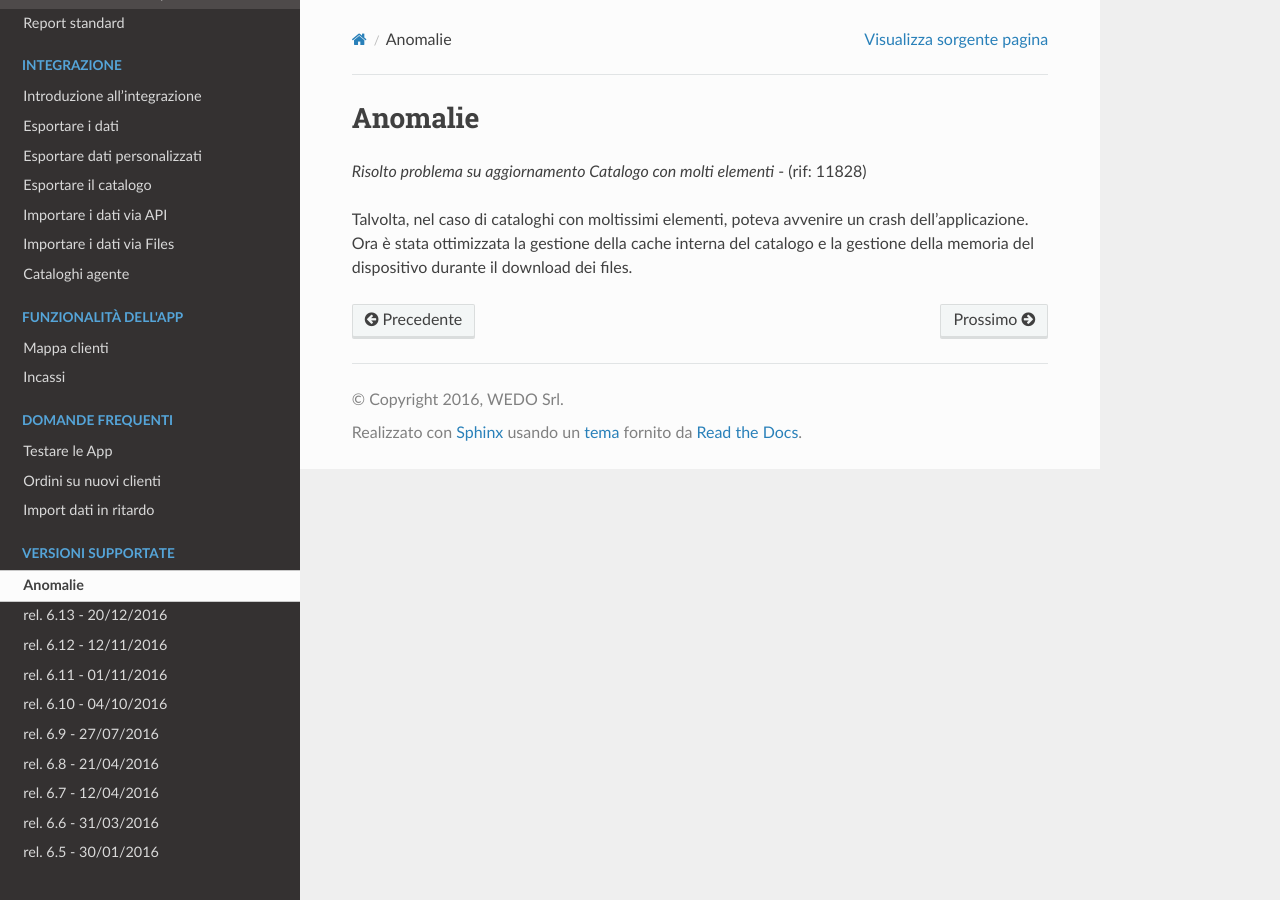
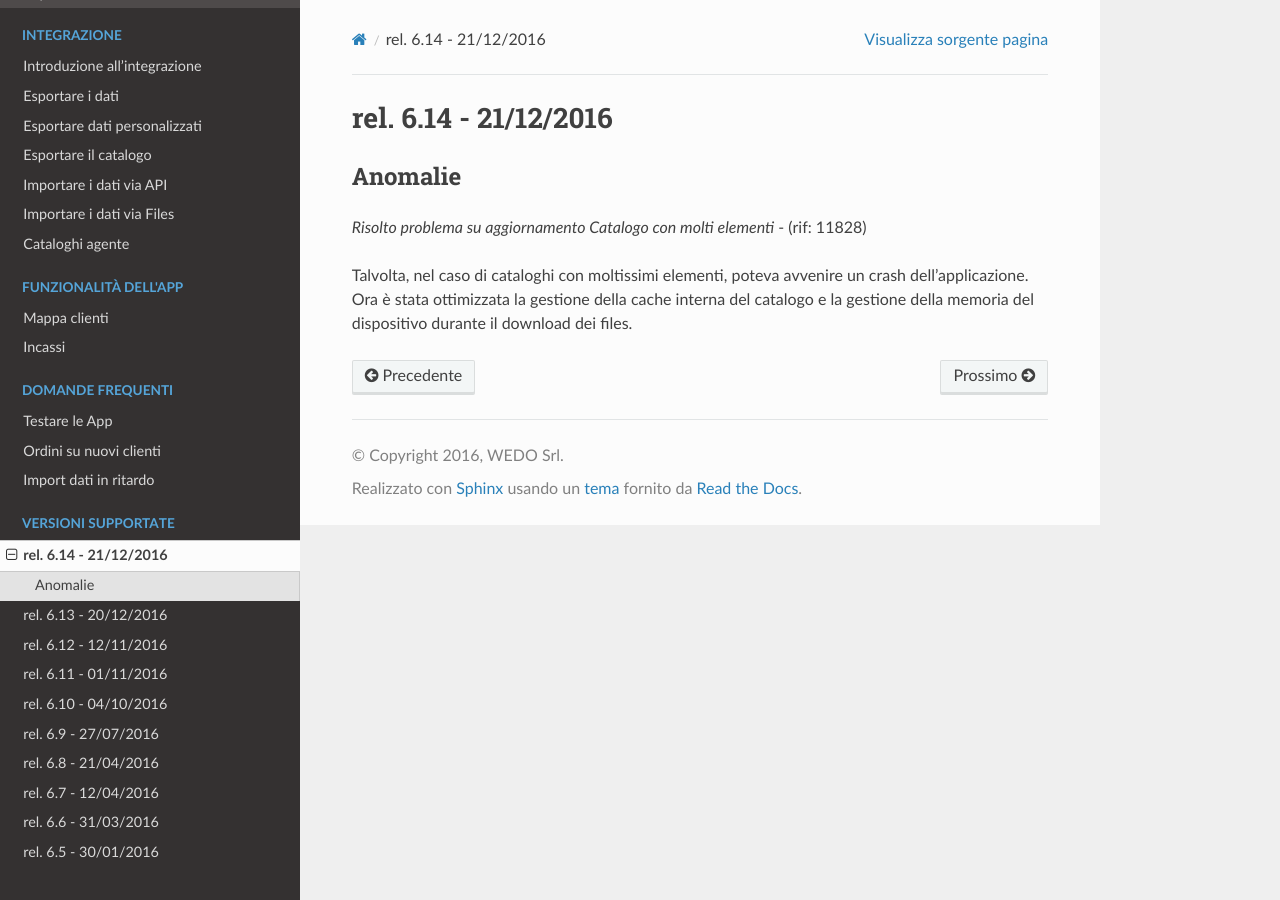
Before and after one commit to wedoit-io/doc-icommerce, a Sphinx documentation site: the page built from source/release-6-14.rst, in a window 1280 px wide. Built offline with Sphinx 7.4.7 and the Read the Docs theme 2.0.0, drawn with Linux system fonts in a browser that asks for light colours; some of the changed text lies outside the part shown.

Commit message:
Update release-6-14.rst

```diff
--- a/source/release-6-14.rst
+++ b/source/release-6-14.rst
@@ -1,3 +1,6 @@
+rel. 6.14 - 21/12/2016
+=====================
+
 Anomalie
 --------
 
```
